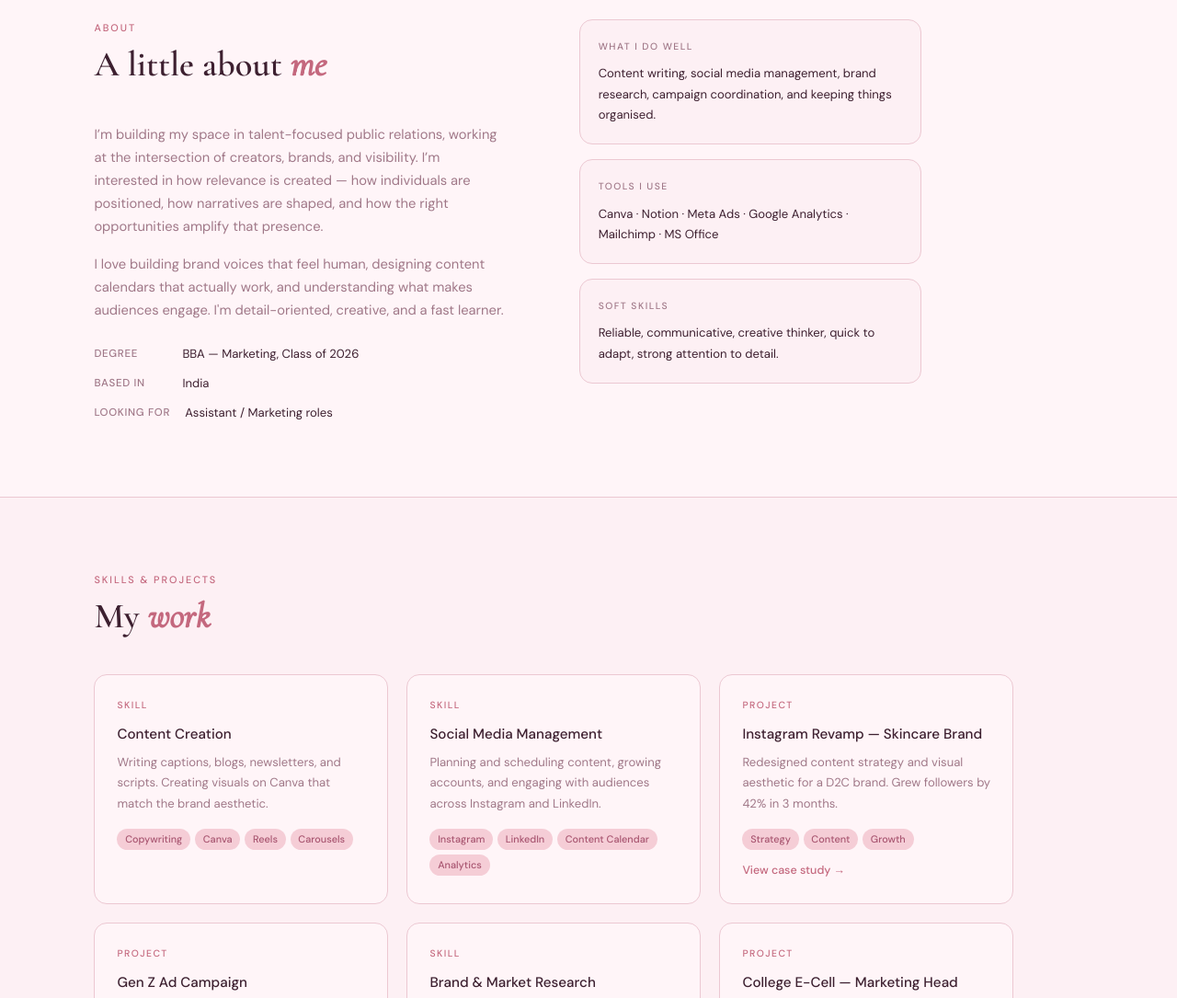
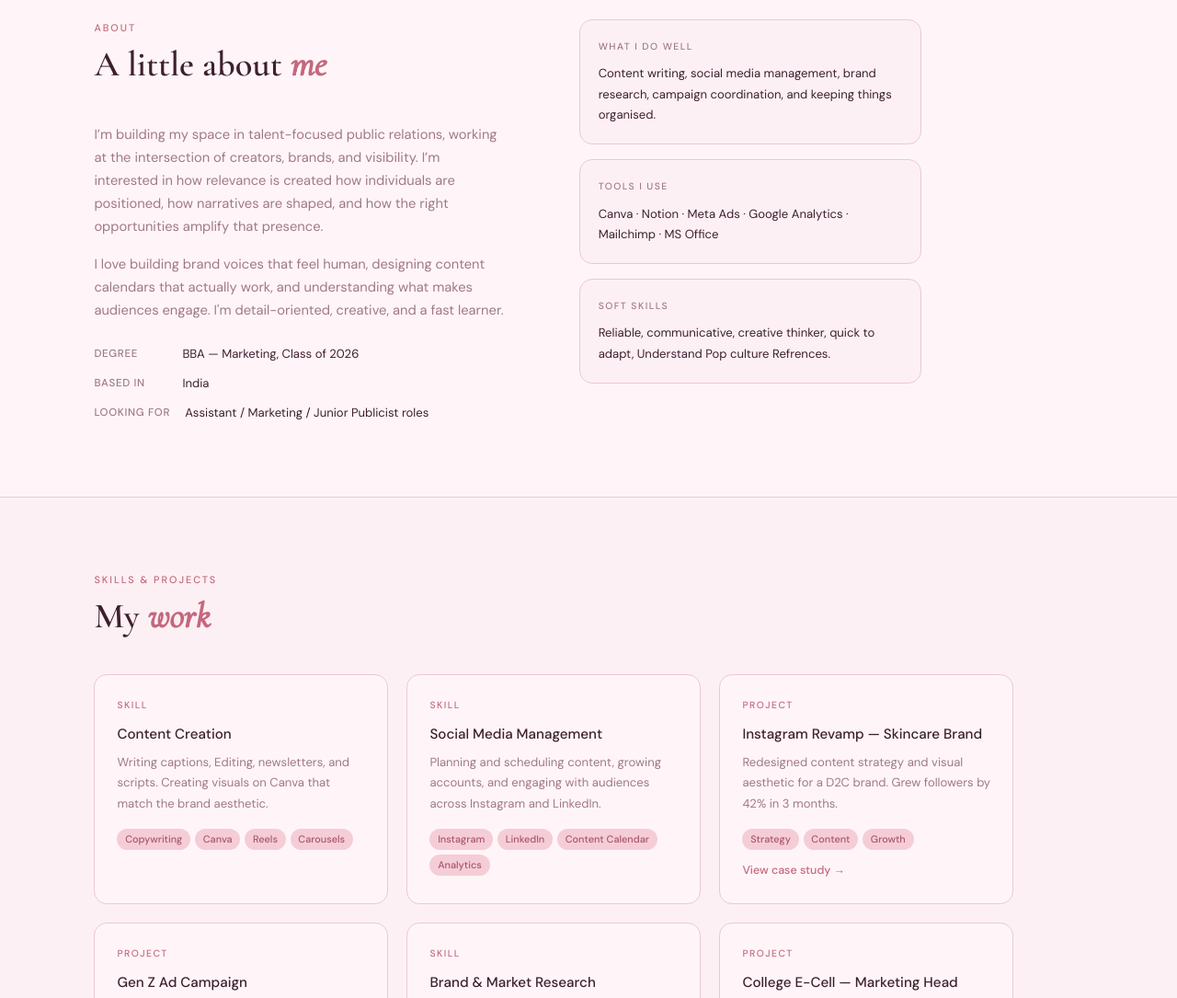
Before and after one commit to shreyamishraa24/shreya-mishra, a plain HTML site: page index.html in a window 1280 px wide. Shown: the part 860-1945 px from the top of the page at 92% size. Drawn offline with nearby package versions, Linux system fonts and the light colour scheme.

Commit message:
Update index.html

```diff
--- a/index.html
+++ b/index.html
@@ -370,7 +370,7 @@
       </div>
       <p>I’m building my space in talent-focused public relations, working at the intersection of creators, brands, and visibility.
 
-I’m interested in how relevance is created — how individuals are positioned, how narratives are shaped, and how the right opportunities amplify that presence.</p>
+I’m interested in how relevance is created how individuals are positioned, how narratives are shaped, and how the right opportunities amplify that presence.</p>
       <p>I love building brand voices that feel human, designing content calendars that actually work, and understanding what makes audiences engage. I'm detail-oriented, creative, and a fast learner.</p>
 
       <div class="about-details">
@@ -384,7 +384,7 @@ I’m interested in how relevance is created — how individuals are positioned,
         </div>
         <div class="detail-row">
           <span class="label">Looking for</span>
-          <span class="value">Assistant / Marketing roles</span>
+          <span class="value">Assistant / Marketing / Junior Publicist roles</span>
         </div>
       </div>
     </div>
@@ -400,7 +400,7 @@ I’m interested in how relevance is created — how individuals are positioned,
       </div>
       <div class="info-block">
         <div class="info-block-label">Soft skills</div>
-        <p>Reliable, communicative, creative thinker, quick to adapt, strong attention to detail.</p>
+        <p>Reliable, communicative, creative thinker, quick to adapt, Understand Pop culture Refrences.</p>
       </div>
     </div>
   </div>
@@ -417,7 +417,7 @@ I’m interested in how relevance is created — how individuals are positioned,
     <div class="card">
       <div class="card-type">Skill</div>
       <h3>Content Creation</h3>
-      <p>Writing captions, blogs, newsletters, and scripts. Creating visuals on Canva that match the brand aesthetic.</p>
+      <p>Writing captions, Editing, newsletters, and scripts. Creating visuals on Canva that match the brand aesthetic.</p>
       <div class="card-tags">
         <span class="ctag">Copywriting</span>
         <span class="ctag">Canva</span>
```
